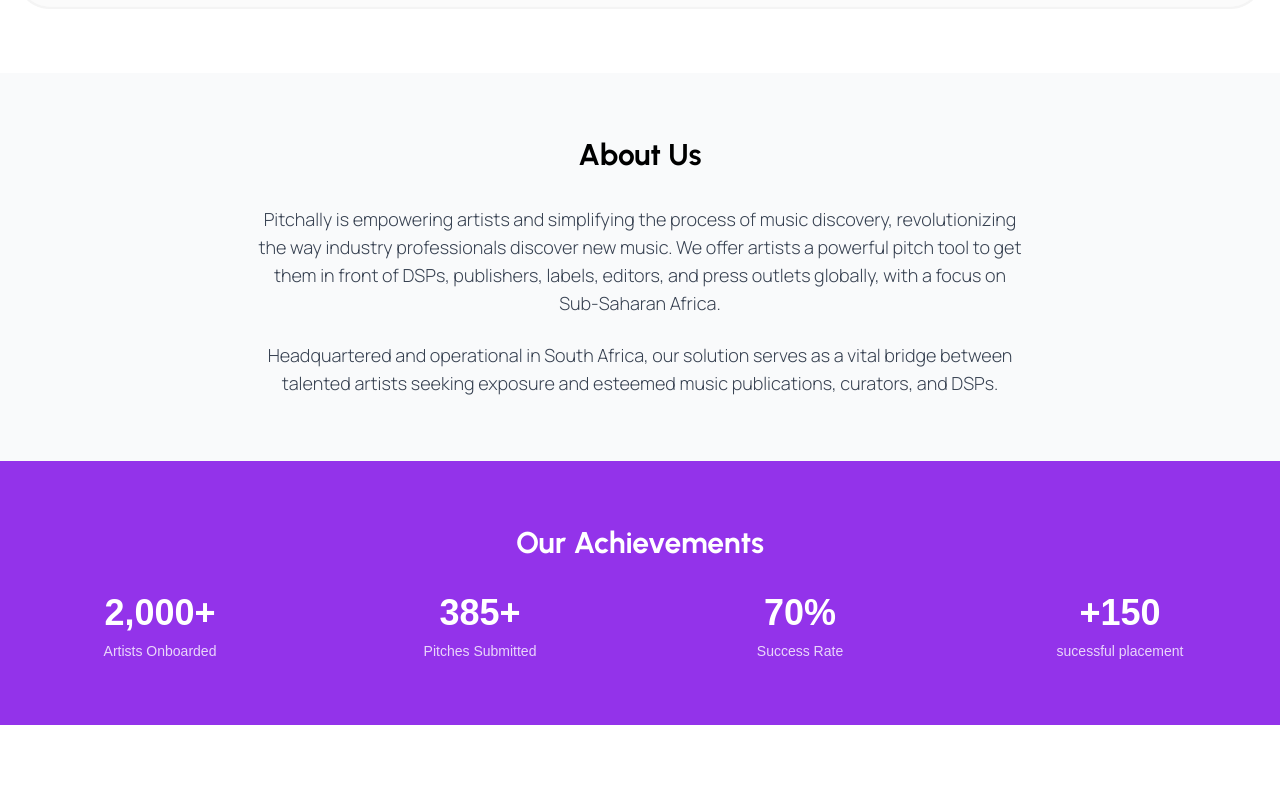
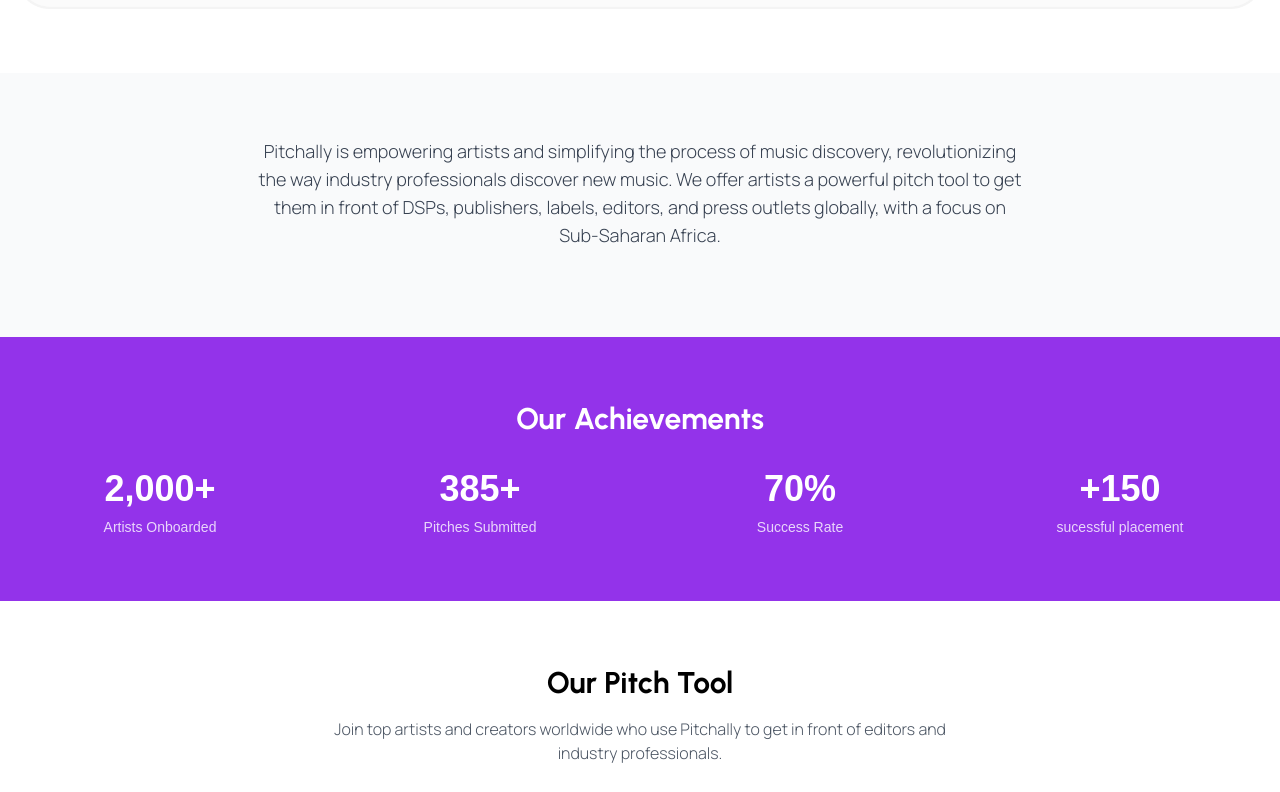
Before and after one commit to Ayeobasan/pitchClerk-waitlist, a Next.js app: page / in a window 1280 px wide. Shown: the part 1460-2252 px from the top of the page. Built offline with nearby package versions, Linux system fonts and the light colour scheme.

Commit message:
fix: Made changes

```diff
--- a/app/components/aboutus.js
+++ b/app/components/aboutus.js
@@ -2,17 +2,17 @@
     return (
       <section className="py-16 bg-gray-50">
         <div className="sm:container mx-auto px-4">
-          <h2 className="text-3xl font-bold mb-8 text-center">About Us</h2>
+          {/* <h2 className="text-3xl font-bold mb-8 text-center">About Us</h2> */}
           <div className="max-w-3xl mx-auto text-center">
             <p className="text-lg text-gray-700 mb-6">
               Pitchally is empowering artists and simplifying the process of music discovery, revolutionizing the way
               industry professionals discover new music. We offer artists a powerful pitch tool to get them in front of
               DSPs, publishers, labels, editors, and press outlets globally, with a focus on Sub-Saharan Africa.
             </p>
-            <p className="text-lg text-gray-700">
+            {/* <p className="text-lg text-gray-700">
               Headquartered and operational in South Africa, our solution serves as a vital bridge between talented
               artists seeking exposure and esteemed music publications, curators, and DSPs.
-            </p>
+            </p> */}
           </div>
         </div>
       </section>
--- a/app/components/services.js
+++ b/app/components/services.js
@@ -52,7 +52,8 @@
           <h2 className="text-3xl font-bold mb-4">Our Pitch Tool</h2>
           <p className="text-gray-600 max-w-2xl mx-auto">
             Join top artists and creators worldwide who use Pitchally to get in front of editors and industry
-            professionals. We are dedicated to advocating for emerging artists and helping them reach broader audiences.
+            professionals.
+            {/* We are dedicated to advocating for emerging artists and helping them reach broader audiences. */}
           </p>
         </div>
         <div className="grid md:grid-cols-2 gap-8">
```
